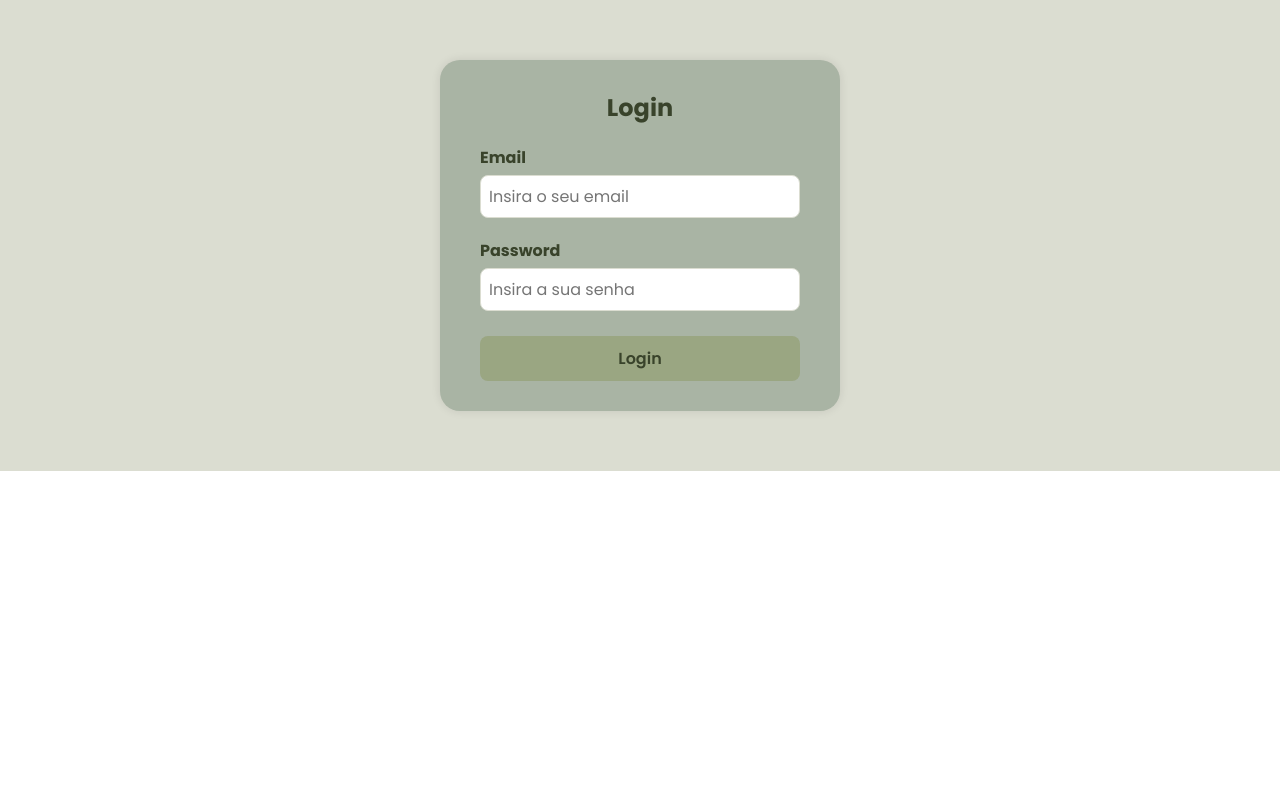
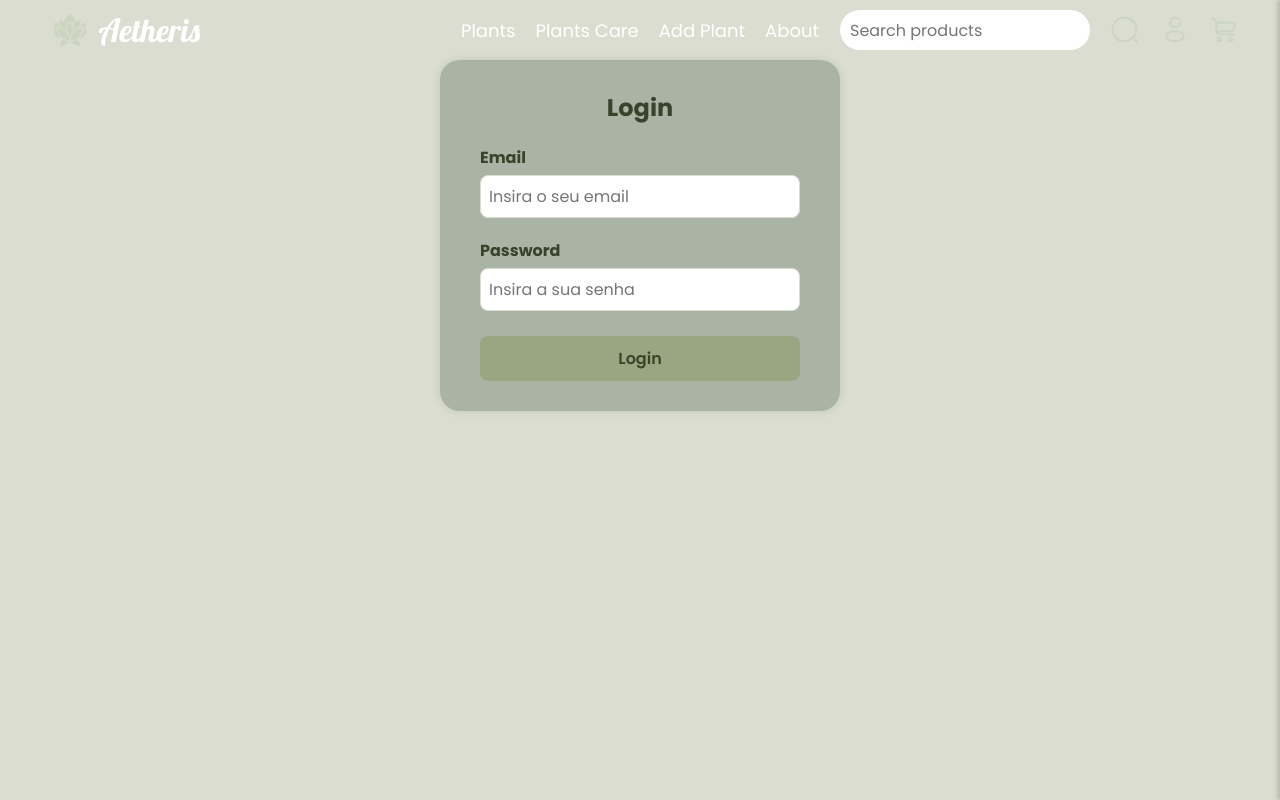
Before and after one commit to Ectomous/Aetheris, an Angular app: page /login in a window 1280 px wide. Built offline with nearby package versions, Linux system fonts and the light colour scheme.

Commit message:
✨ feat: set up main app component with header, cart, and global styles

```diff
--- a/src/app/app.component.html
+++ b/src/app/app.component.html
@@ -1 +1,3 @@
+<app-header></app-header>
 <router-outlet />
+<app-cart></app-cart>
--- a/src/app/app.component.scss
+++ b/src/app/app.component.scss
@@ -0,0 +1,6 @@
+@use "../styles.scss" as *;
+app-header {
+  display: flex;
+  justify-content: center;
+  background-color: $primary-color-1;
+}
--- a/src/app/app.component.ts
+++ b/src/app/app.component.ts
@@ -1,9 +1,11 @@
 import { Component } from '@angular/core';
 import { RouterOutlet } from '@angular/router';
+import { HeaderComponent } from './shared/header/header.component';
+import { CartComponent } from './components/cart/cart.component';
 
 @Component({
   selector: 'app-root',
-  imports: [RouterOutlet],
+  imports: [RouterOutlet, HeaderComponent, CartComponent],
   templateUrl: './app.component.html',
   styleUrl: './app.component.scss'
 })
--- a/src/styles.scss
+++ b/src/styles.scss
@@ -13,8 +13,12 @@ $accent-color-1: #ece5d2;
 $accent-color-2: #cdbfa3;
 
 .container {
-  max-width: 1400px;
+  max-width: 1200px;
   margin: 0px auto;
+}
+
+body {
+  background-color: $gray-color-1;
 }
 
 * {
```
